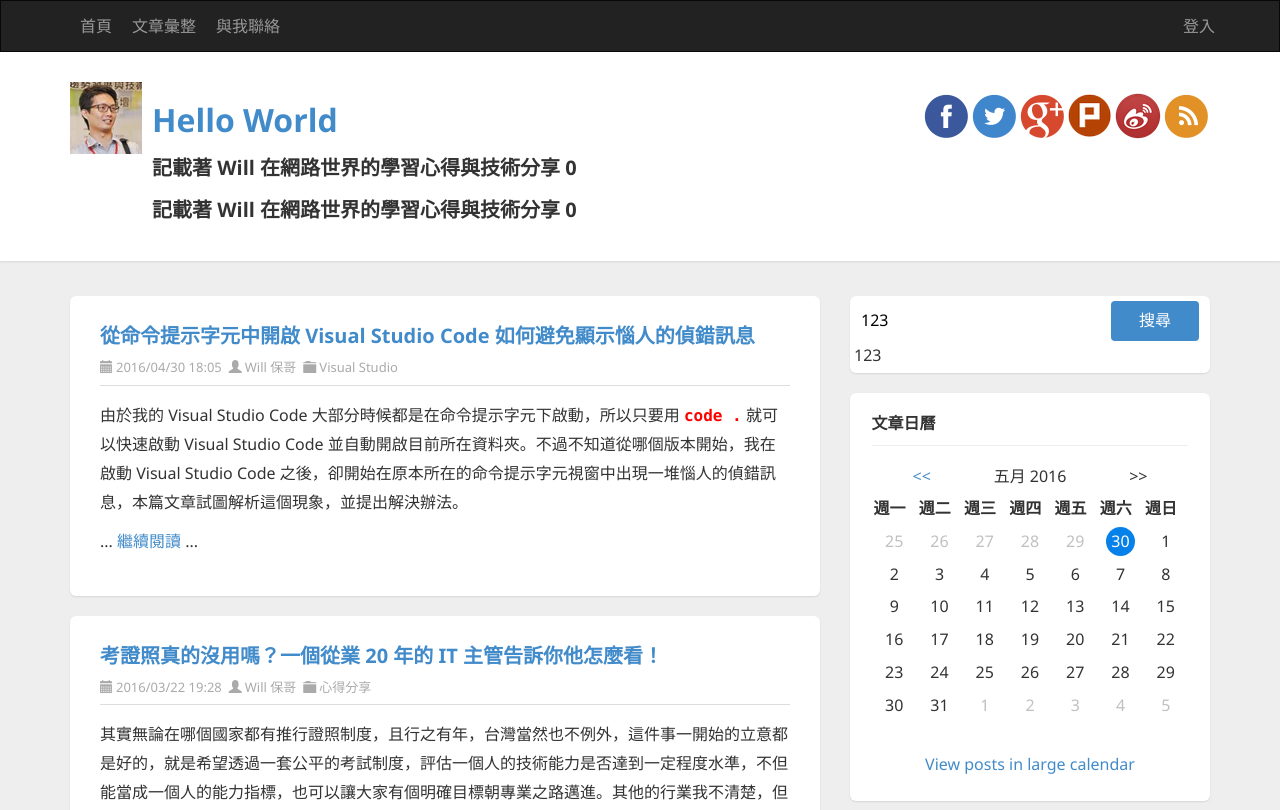
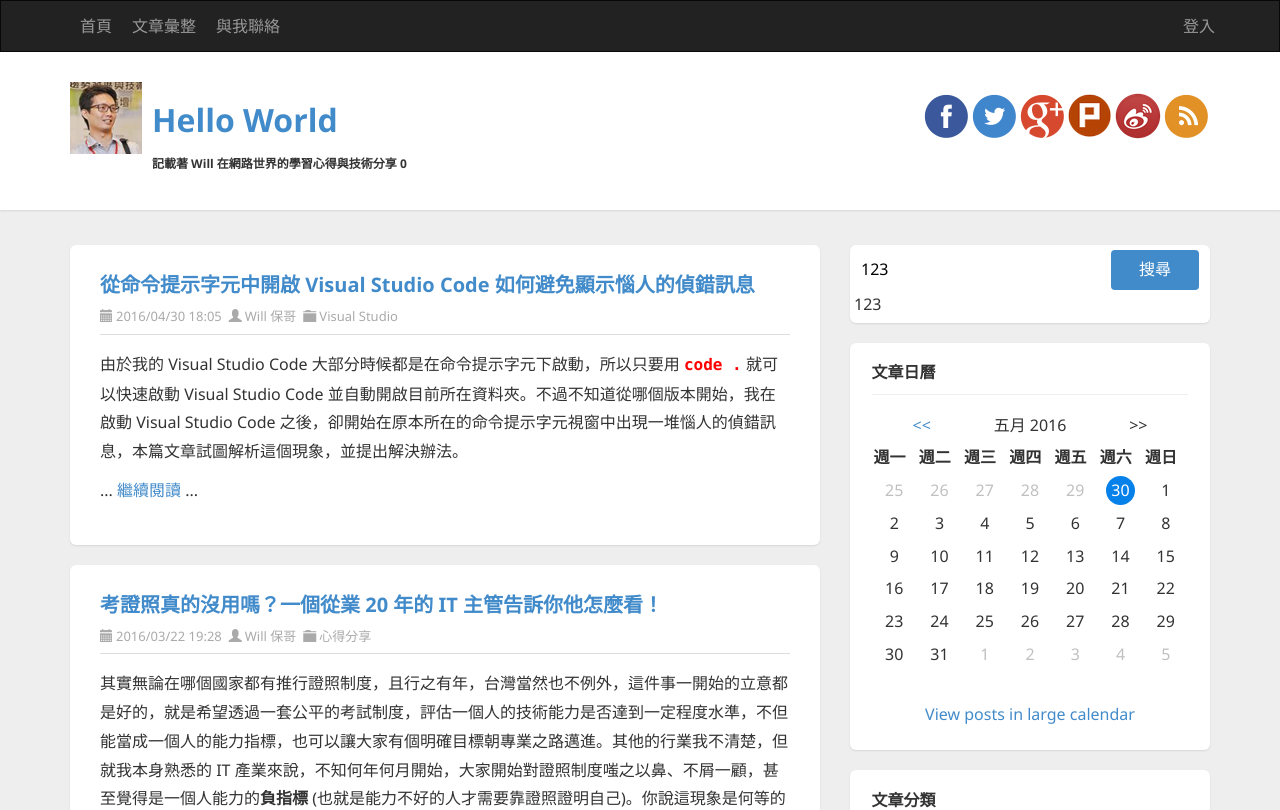
Before and after one commit to coolrare/ng-cathay-220111, an Angular app: page / in a window 1280 px wide. Shown: the top 810 px of the page. Built offline with nearby package versions, Linux system fonts and the light colour scheme.

Commit message:
示範 ngStyle 與 *ngIf

```diff
--- a/src/app/header/header.component.html
+++ b/src/app/header/header.component.html
@@ -29,10 +29,10 @@
            (click)="changeName($event)">
       <div class="pull-left">
         <h1><a href="http://blog.miniasp.com/">{{sitename}}</a></h1>
-        <h3 [ngClass]="{ 'highlight': counter % 2 === 1 }">記載著 Will 在網路世界的學習心得與技術分享 {{counter}}</h3>
-        <h3 [class.highlight]="counter % 2 === 1">記載著 Will 在網路世界的學習心得與技術分享 {{counter}}</h3>
+        <h3 [class.highlight]="counter % 2 === 1"
+            [style.font-size.px]="counter + 12">記載著 Will 在網路世界的學習心得與技術分享 {{counter}}</h3>
       </div>
-      <div id="social-icons" class="pull-right social-icon">
+      <div *ngIf="counter % 2 === 0" id="social-icons" class="pull-right social-icon">
         <a href="https://www.facebook.com/will.fans" title="Will 保哥的技術交流中心" target="_blank">
           <img src="/assets/images/facebook.png">
         </a>
```
